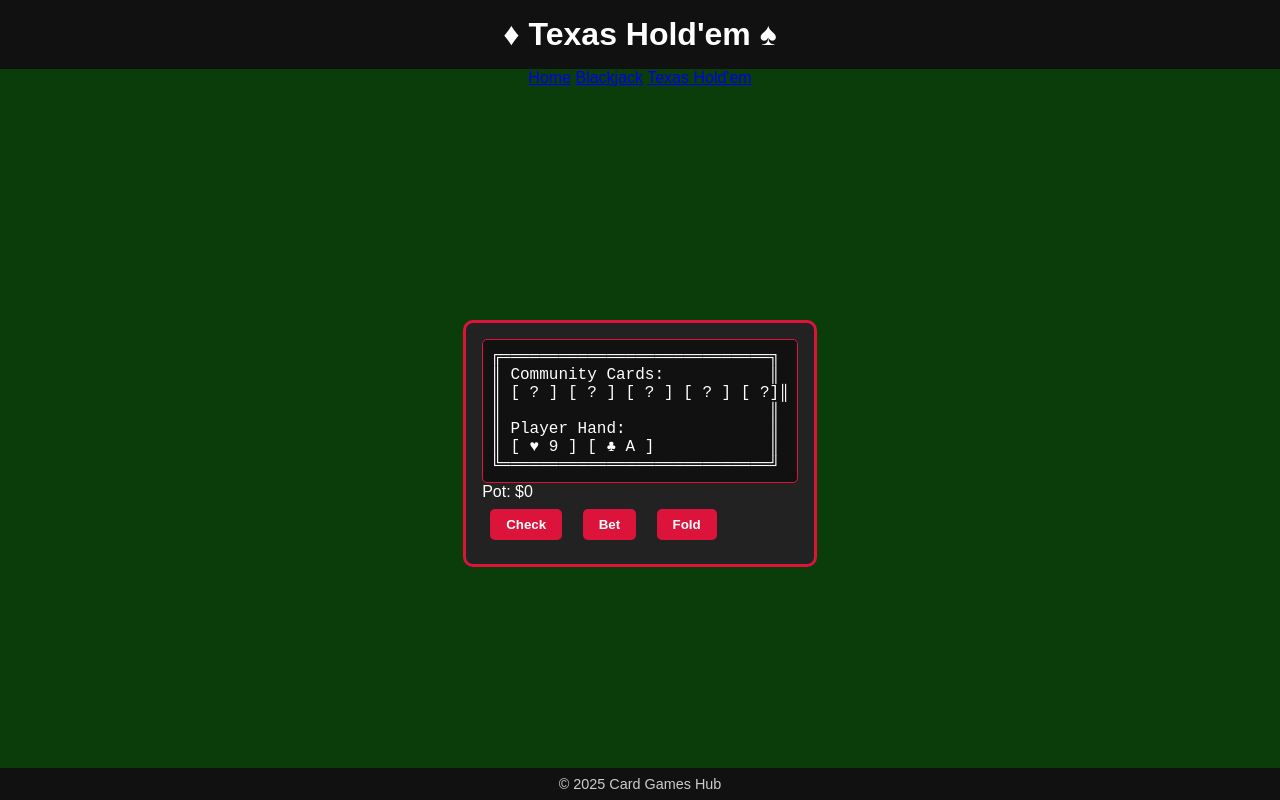
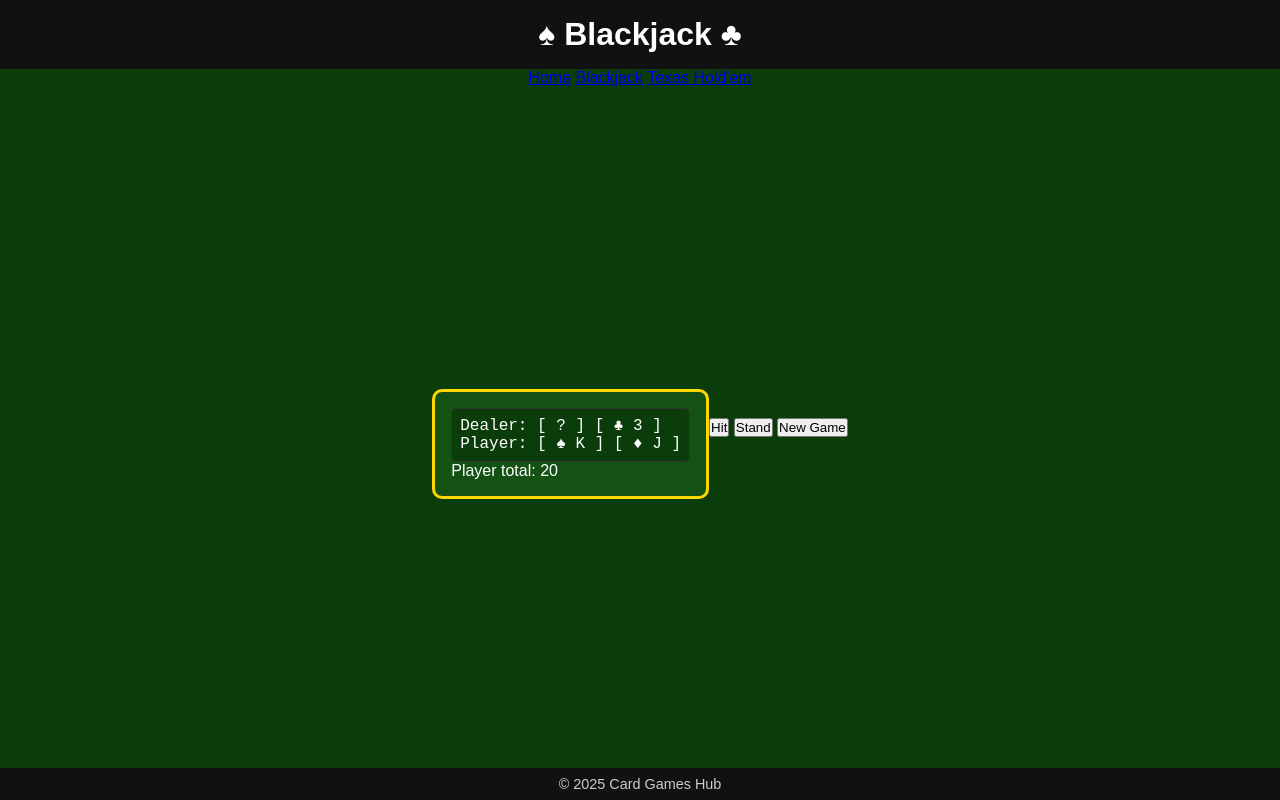
Before and after one commit to NTFury/card-games, a plain HTML site: page games/blackjack.html in a window 1280 px wide. Drawn offline with Linux system fonts and the light colour scheme.

Commit message:
Update blackjack.html

```diff
--- a/games/blackjack.html
+++ b/games/blackjack.html
@@ -3,14 +3,14 @@
 <head>
   <meta charset="UTF-8" />
   <meta name="viewport" content="width=device-width, initial-scale=1.0"/>
-  <title>Texas Hold'em</title>
+  <title>Blackjack</title>
   <link rel="stylesheet" href="../css/style.css" />
-  <link rel="stylesheet" href="../css/poker.css" />
+  <link rel="stylesheet" href="../css/blackjack.css" />
 </head>
 <body>
 
   <header>
-    <h1>♦ Texas Hold'em ♠</h1>
+    <h1>♠ Blackjack ♣</h1>
   </header>
 
   <nav>
@@ -20,20 +20,14 @@
   </nav>
 
   <main>
-    <div class="table-area">
-<pre>
-╔════════════════════════════╗
-║ Community Cards:           ║
-║ [ ? ] [ ? ] [ ? ] [ ? ] [ ?]║
-║                            ║
-║ Player Hand:               ║
-║ [ ♥ 9 ] [ ♣ A ]            ║
-╚════════════════════════════╝
-</pre>
-      <p>Pot: $0</p>
-      <button>Check</button>
-      <button>Bet</button>
-      <button>Fold</button>
+    <!-- Game Area -->
+    <div class="table-area"></div>
+
+    <!-- Controls -->
+    <div class="controls">
+      <button id="hit">Hit</button>
+      <button id="stand">Stand</button>
+      <button id="new-game">New Game</button>
     </div>
   </main>
 
@@ -41,5 +35,7 @@
     <p>© 2025 Card Games Hub</p>
   </footer>
 
+  <!-- Game Script -->
+  <script src="../js/blackjack.js"></script>
 </body>
 </html>
```
